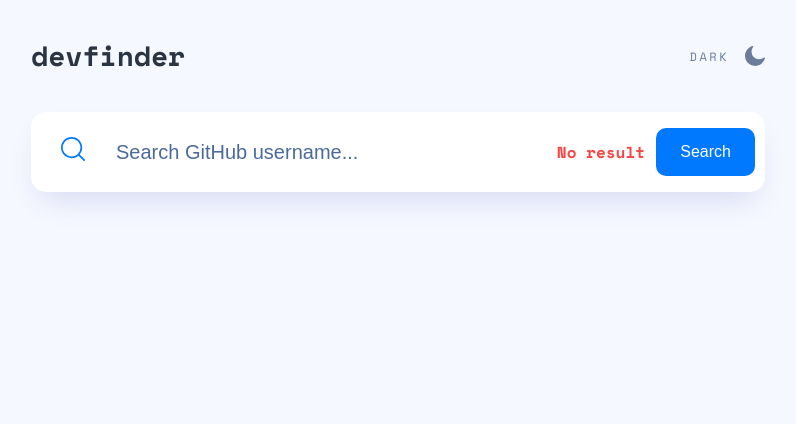
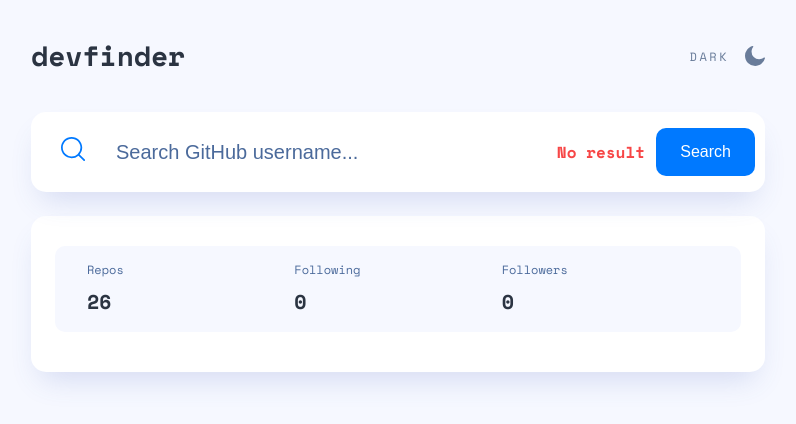
Before and after one commit to wintermute28/github-devs, a React (Create React App) app: page / in a window 1280 px wide. Shown: the top 424 px of the page, without its empty margins (242-1038 px from the left). Built offline with nearby package versions, Linux system fonts and the light colour scheme.

Commit message:
Add UserStat

```diff
--- a/src/App.tsx
+++ b/src/App.tsx
@@ -1,11 +1,16 @@
 import { Container } from "components/Container";
 import { Search } from "components/Search";
 import { TheHeader } from "components/TheHeader";
+import { UserCard } from "components/UserCard";
+
+import { defaultUser } from "mock";
+
 function App() {
   return (
     <Container>
       <TheHeader />
       <Search hasError onSubmit={() => {}} />
+      <UserCard {...defaultUser} />
     </Container>
   );
 }
--- /dev/null
+++ b/src/components/UserCard/UserCard.module.scss
@@ -0,0 +1,58 @@
+:global {
+    body[data-theme='light'] {
+      --ucard-bg: var(--white);
+      --bio-color: var(--gray-200);
+      --ucard-shadow: var(--shadow);
+    }
+
+    body[data-theme='dark'] {
+      --ucard-bg: var(--gray-400);
+      --bio-color: var(--white);
+      --ucard-shadow: unset;
+    }
+  }
+
+  .userCard {
+    margin: 1.5rem 0 3rem;
+    width: 100%;
+    padding: 30px 24px 40px;
+    background-color: var(--ucard-bg);
+    box-shadow: var(--ucard-shadow);
+    border-radius: 15px;
+    // display: grid;
+    // grid-template-columns: 70px 1fr;
+    // gap: 25px 20px;
+
+    // &>*:nth-child(n + 3) {
+    //   grid-column: 1 / span 2;
+    // }
+
+    // @media (min-width: 767px) {
+    //   grid-template-columns: 120px 1fr;
+    //   padding: 40px;
+    //   gap: 30px 40px;
+    // }
+
+    // @media (min-width: 1024px) {
+    //   gap: 30px 40px;
+
+    //   &>*:nth-child(n + 2) {
+    //     grid-column: 2 / span 1;
+    //   }
+    // }
+  }
+
+  .avatar {
+    border-radius: 50%;
+    max-width: 100%;
+  }
+
+  .bio {
+    font-size: 1rem;
+    line-height: 1.5;
+    color: var(--bio-color);
+
+    &.empty {
+      opacity: 0.75;
+    }
+  }
--- /dev/null
+++ b/src/components/UserCard/UserCard.tsx
@@ -0,0 +1,15 @@
+import { UserStat } from "components/UserStat";
+import styles from "./UserCard.module.scss";
+import { LocalGithubUser } from "types";
+
+interface UserCardProps extends LocalGithubUser {}
+
+export const UserCard = (props: UserCardProps) => (
+  <div className={styles.userCard}>
+    <UserStat
+      repos={props.repos}
+      followers={props.followers}
+      following={props.following}
+    />
+  </div>
+);
--- /dev/null
+++ b/src/components/UserCard/index.ts
@@ -0,0 +1 @@
+export * from './UserCard';
--- /dev/null
+++ b/src/components/UserStat/UserStat.module.scss
@@ -0,0 +1,38 @@
+:global {
+    body[data-theme='light'] {
+      --stat-bg: var(--gray-50);
+      --stat-color: var(--gray-300);
+    }
+
+    body[data-theme='dark'] {
+      --stat-bg: var(--gray-500);
+      --stat-color: var(--white);
+    }
+  }
+
+  .userStat {
+    background-color: var(--stat-bg);
+    color: var(--stat-color);
+    padding: 15px 32px;
+    border-radius: 10px;
+    display: grid;
+    grid-template-columns: repeat(3, 1fr);
+  }
+
+  .info {
+    display: flex;
+    flex-direction: column;
+    gap: 0.5rem;
+
+    &Title {
+      color: var(--gray-200);
+      font-size: 0.75rem;
+      line-height: 1.5;
+    }
+
+    &Number {
+      font-size: 1.25rem;
+      line-height: 1.5;
+      font-weight: 700;
+    }
+  }
--- /dev/null
+++ b/src/components/UserStat/UserStat.tsx
@@ -0,0 +1,24 @@
+import { LocalGithubUser } from "types";
+import styles from "./UserStat.module.scss";
+
+export interface UserStatProps
+  extends Pick<LocalGithubUser, "repos" | "followers" | "following"> {}
+
+export const UserStat = ({ repos, followers, following }: UserStatProps) => (
+  <div className={styles.userStat}>
+    <div className={styles.info}>
+      <div className={styles.infoTitle}>Repos</div>
+      <div className={styles.infoNumber}>{repos}</div>
+    </div>
+
+    <div className={styles.info}>
+      <div className={styles.infoTitle}>Following</div>
+      <div className={styles.infoNumber}>{following}</div>
+    </div>
+
+    <div className={styles.info}>
+      <div className={styles.infoTitle}>Followers</div>
+      <div className={styles.infoNumber}>{followers}</div>
+    </div>
+  </div>
+);
--- /dev/null
+++ b/src/components/UserStat/index.ts
@@ -0,0 +1 @@
+export * from './UserStat';
--- /dev/null
+++ b/src/mock/index.ts
@@ -0,0 +1,17 @@
+import { LocalGithubUser } from "types";
+
+export const defaultUser: LocalGithubUser = {
+  login: "wintermute28",
+  id: 101113080,
+  avatar: "https://avatars.githubusercontent.com/u/101113080?v=4",
+  name: "Sergey S.",
+  company: "MyCompany",
+  blog: "https://webbeat.ru/",
+  location: "Moscow",
+  bio: "Frontend developer",
+  twitter: "wintermute28",
+  repos: 26,
+  followers: 0,
+  following: 0,
+  created: "2022-03-07T12:30:30Z",
+};
```
